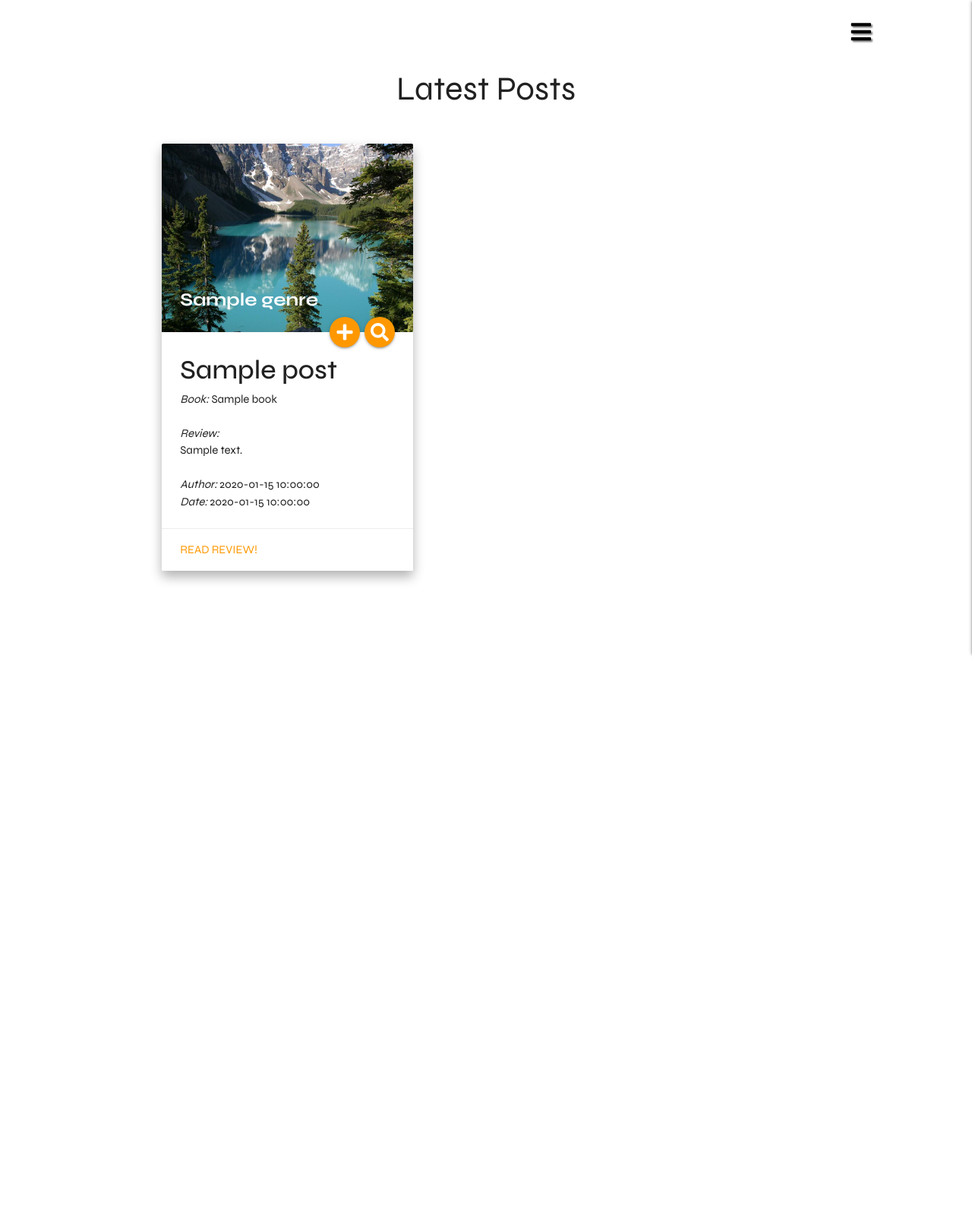
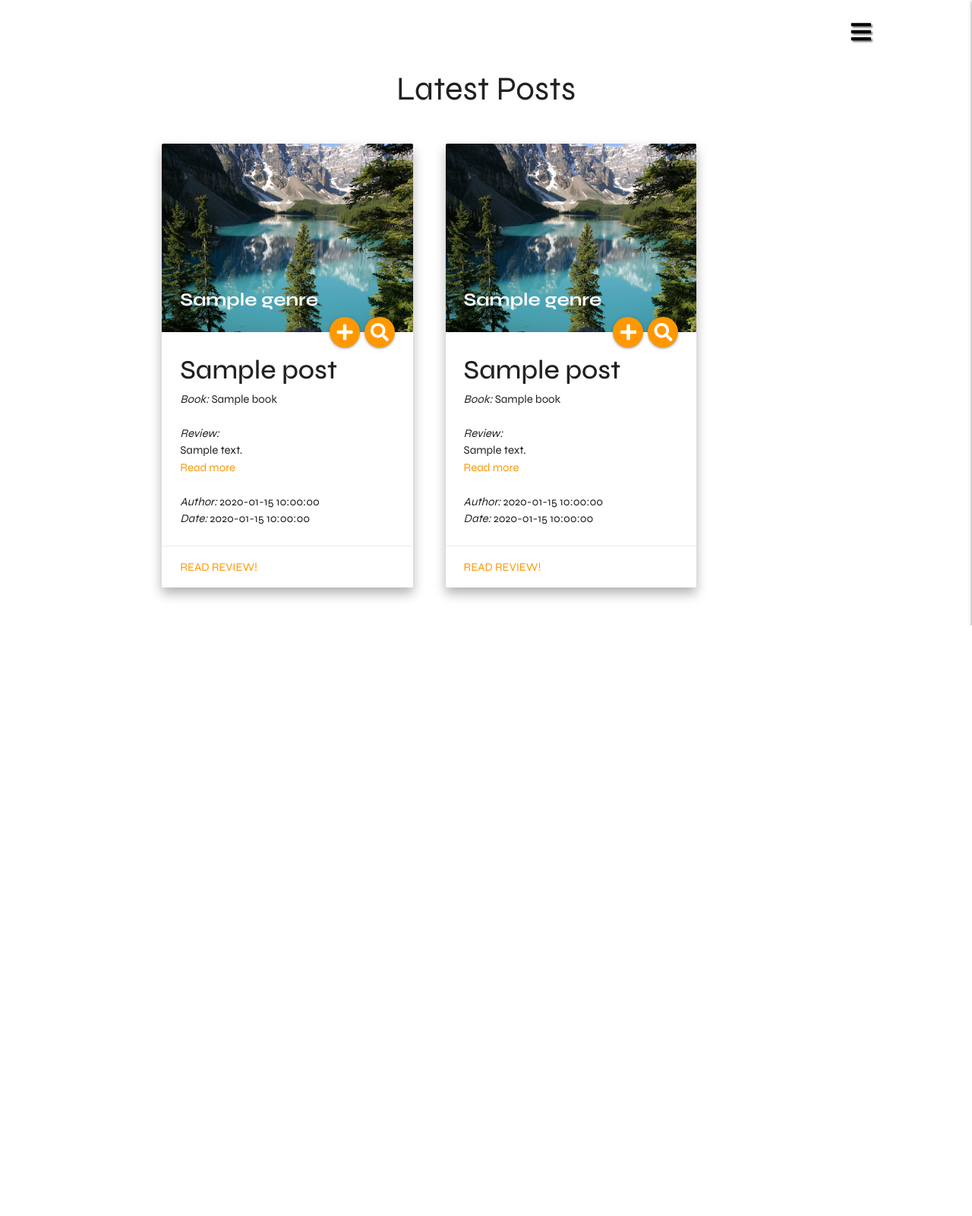
Before and after one commit to wyne-ybanez/PaperCut, a Flask app: page / in a window 1280 px wide. Shown: the whole page at 76% size. After the commit the page ends 823 px from the top, so only its background shows below. Run offline with Flask 2, Linux system fonts and the light colour scheme; a database or web service that is not in the repository returns one stand-in record (values such as "Sample title"); some libraries are stand-ins or nearby versions.

Commit message:
Styling to review page and posts page

```diff
--- a/static/css/style.css
+++ b/static/css/style.css
@@ -7,7 +7,6 @@
 
 body {
     font-family: 'Syne', sans-serif;
-    height: 200vh;
 }
 
 /* Code to stop css transitions occuring while page loads: https://css-tricks.com/transitions-only-after-page-load/ */
@@ -83,12 +82,31 @@ nav .brand-logo,
     margin: 30px 10px;
 }
 
+.btn-floating.halfway-fab.plus {
+    right: 70px;
+}
+
 .post-title {
     font-size: 35px;
+    width: 250px;
+    white-space: nowrap;
+    overflow: hidden;
+    text-overflow: ellipsis;
 }
 
-.btn-floating.halfway-fab.plus {
-    right: 70px;
+.card-review {
+    width: 250px;
+    white-space: nowrap;
+    overflow: hidden;
+    text-overflow: ellipsis;
+}
+
+.review {
+    font-size: 20px;
+}
+
+.book {
+    font-size: 25px;
 }
 
 /*====== Mobile Phone media queries ======*/
--- a/templates/posts.html
+++ b/templates/posts.html
@@ -22,7 +22,41 @@
               <p><em>Book:</em> {{ post.book }}</p>
               <br>
               <p><em>Review:</em></p>
-              <p>{{ post.review }}</p>
+              <p class="card-review">{{ post.review }}</p>
+              <a href="{{ url_for('show_review', post_id=post._id) }}" class="center-align just orange-text">Read more</a>
+              <br>
+              <br>
+              <p><em>Author:</em> {{ post.created_by }}</p>
+              <p><em>Date:</em> {{ post.date }}</p>
+            </div>
+          <div class="card-action">
+            <a href="{{ url_for('show_review', post_id=post._id) }}" class="center-align just orange-text">Read Review!</a>
+          </div>
+        </div>
+
+    </div>
+
+    <div class="col s12 m5">
+
+        <div class="card hoverable">
+          <div class="card-image">
+            <img src="{{ url_for('static', filename='images/nature.jpg') }}" alt="nature book image">
+            <span class="card-title white-text">{{ post.genre }}</span>
+              <a href="{{ url_for('add_post') }}" class="btn-floating plus halfway-fab waves-effect waves-light orange">
+                <i class="fas fa-plus"></i>
+              </a>
+              <a href="{{ url_for('show_review', post_id=post._id) }}" class="btn-floating halfway-fab waves-effect waves-light orange">
+                <i class="fas fa-search"></i>
+              </a>
+          </div>
+          <div class="card-content">
+              <p class="post-title"><strong>{{ post.post_title }}</strong></p>
+              <p><em>Book:</em> {{ post.book }}</p>
+              <br>
+              <p><em>Review:</em></p>
+              <p class="card-review">{{ post.review }}</p>
+              <a href="{{ url_for('show_review', post_id=post._id) }}" class="center-align just orange-text">Read more</a>
+              <br>
               <br>
               <p><em>Author:</em> {{ post.created_by }}</p>
               <p><em>Date:</em> {{ post.date }}</p>
@@ -33,6 +67,7 @@
         </div>
       {% endfor %}
     </div>
+
   </div>
 
 {% endblock %}
```
Also changed, not shown: templates/review.html (+6 -6 lines).
